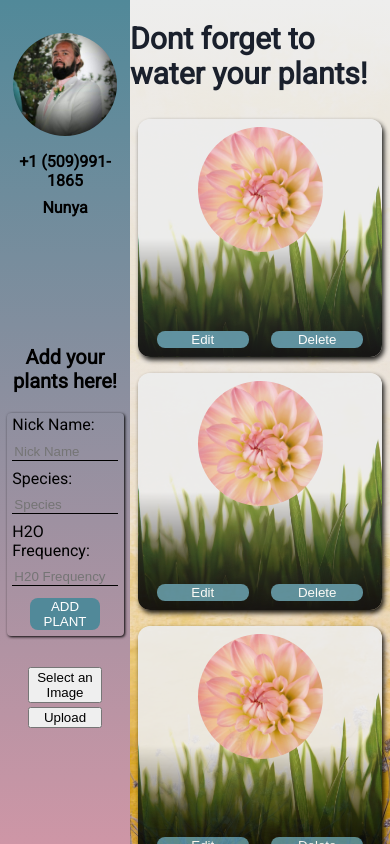
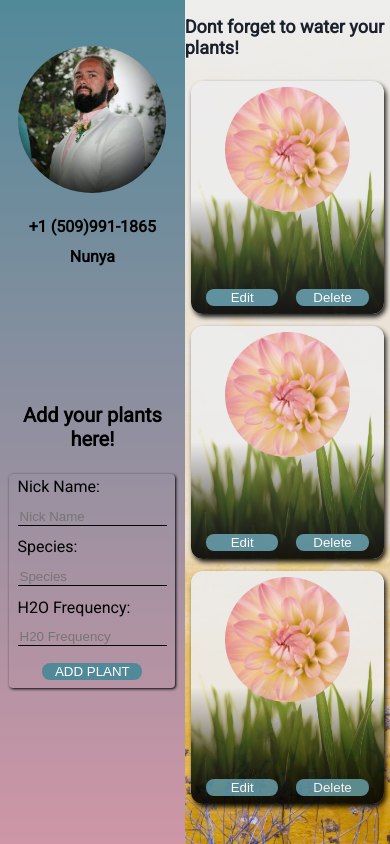
Before and after one commit to Water-MyPlants/FRONT-END, a React (Create React App) app: page /plants in a window 390 px wide. Built offline with nearby package versions, Linux system fonts and the light colour scheme; sample sign-in values are in the browser's storage.

Commit message:
minor fixes, breakpoints, removed upload form

```diff
--- a/src/components/PlantList.js
+++ b/src/components/PlantList.js
@@ -5,7 +5,6 @@ import styled from "styled-components";
 
 import ProfileCard from "./ProfileCard";
 import PlantCard from "./PlantCard";
-import UploadForm from './UploadForm'
 
 import wall from '../assets/wall.jpeg'
 
@@ -55,7 +54,6 @@ export const PlantList = ({ errors, touched, values, status }) => {
               ADD PLANT
             </button>
           </Form>
-          <UploadForm />
         </PlantFormStyle>
       </ProfileStyle>
       <PlantListStyle className="plant-list-container">
@@ -103,6 +101,10 @@ width: 30%;
 @media(max-width: 768px) {
   max-width: 100%;
   width: 50%;
+}
+@media(max-width: 500px) {
+  max-width: 100%;
+  width: 90%;
 }
 .add-plant-container {
   display: flex;
@@ -189,5 +191,11 @@ const PlantListStyle = styled.section`
     @media(max-width: 768px) {
       font-size: 3rem;
     }
+    @media(max-width: 666px) {
+      font-size: 2rem;
+    }
+    @media(max-width: 500px) {
+      font-size: 1.8rem;
+    }
   }
 `;
--- a/src/components/UploadForm.js
+++ /dev/null
@@ -1,40 +0,0 @@
-import React, { Component } from 'react'
-import axios from 'axios'
-
-export default class UploadForm extends Component {
-
-    state = {
-        selectedImg: null
-      }
-
-      imgSelectedHandler = e => {
-        console.log(e.target)
-        this.setState({
-          selectedImg: e.target.files[0]
-        })
-      }
-
-    imgUploadHandler = e => {
-      console.log(e.target.files)
-        const formData = new FormData();
-        formData.append('image', this.state.selectedImg, this.state.selectedImg.name);
-        axios.post('https://build-week-4.herokuapp.com/api/plants', formData).then(res => {
-          console.log(res)
-        })
-      }
-
-    render() {
-        return (
-            <div className='upload-container'>
-          <input
-          style={{display: 'none'}}
-          type='file'
-          onChange={this.imgSelectedHandler}
-          ref={imgInput => this.imgInput = imgInput}
-          />
-          <button onClick={() => this.imgInput.click()}>Select an Image</button>
-          <button onClick={this.imgUploadHandler}>Upload</button>
-        </div>
-        )
-    }
-}
```
